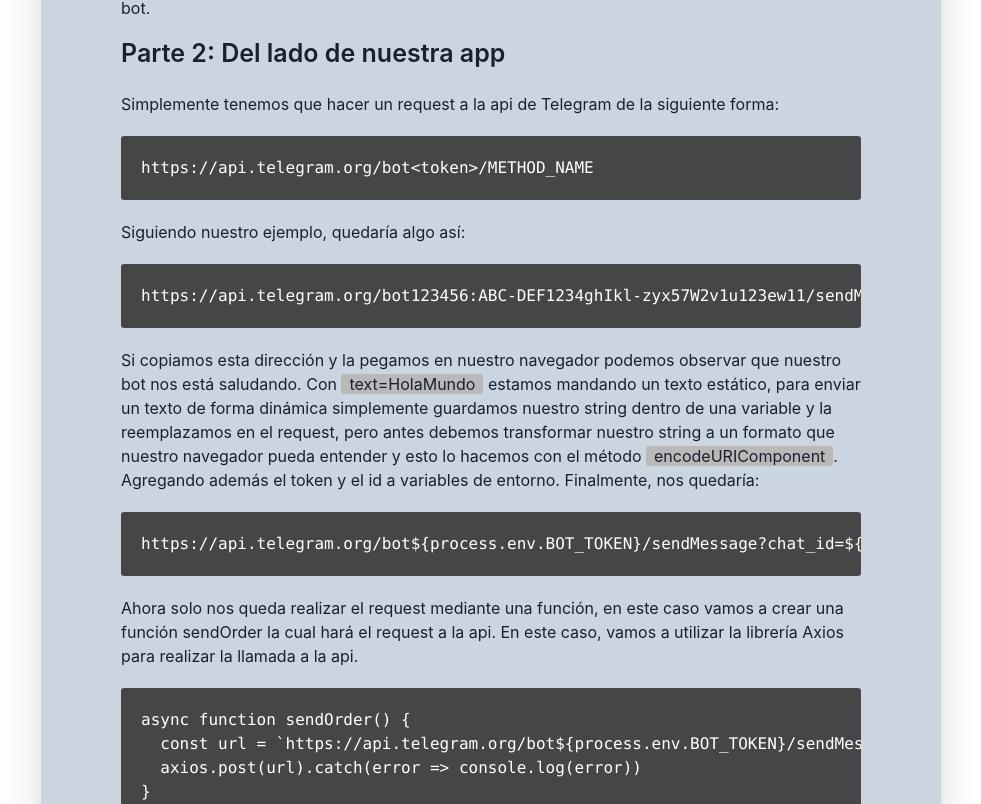
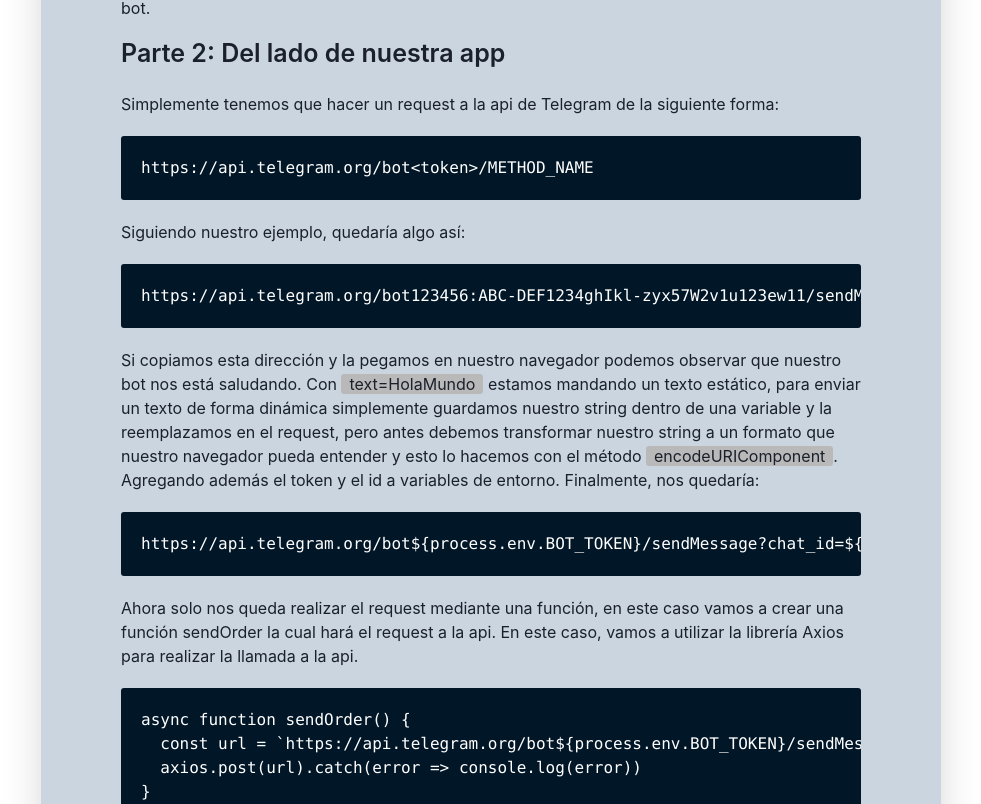
Before and after one commit to pabloramoss/my-blog, a Next.js app: page /blog/TelegramBot in a window 1280 px wide. Shown: the part 4496-5300 px from the top of the page, without its empty margins (149-1130 px from the left). Built offline with nearby package versions, Linux system fonts and the light colour scheme.

Commit message:
change imageBanner

```diff
--- a/styles/style.css
+++ b/styles/style.css
@@ -14,12 +14,12 @@ ol {
   border-radius: 3px;
 }
 .post-body pre {
-  background: #464646;
+  background: #011627;
   border-radius: 3px;
   padding: 20px;
   margin: 20px 0;
   color: white;
-  overflow-x: scroll;
+  overflow-x: auto;
 }
 
 .post-body h1 {
```
Also changed, not shown: posts/topGitCommands.md (renamed from posts/Top git commands.md), public/images/telegramBotBanner.jpg.
